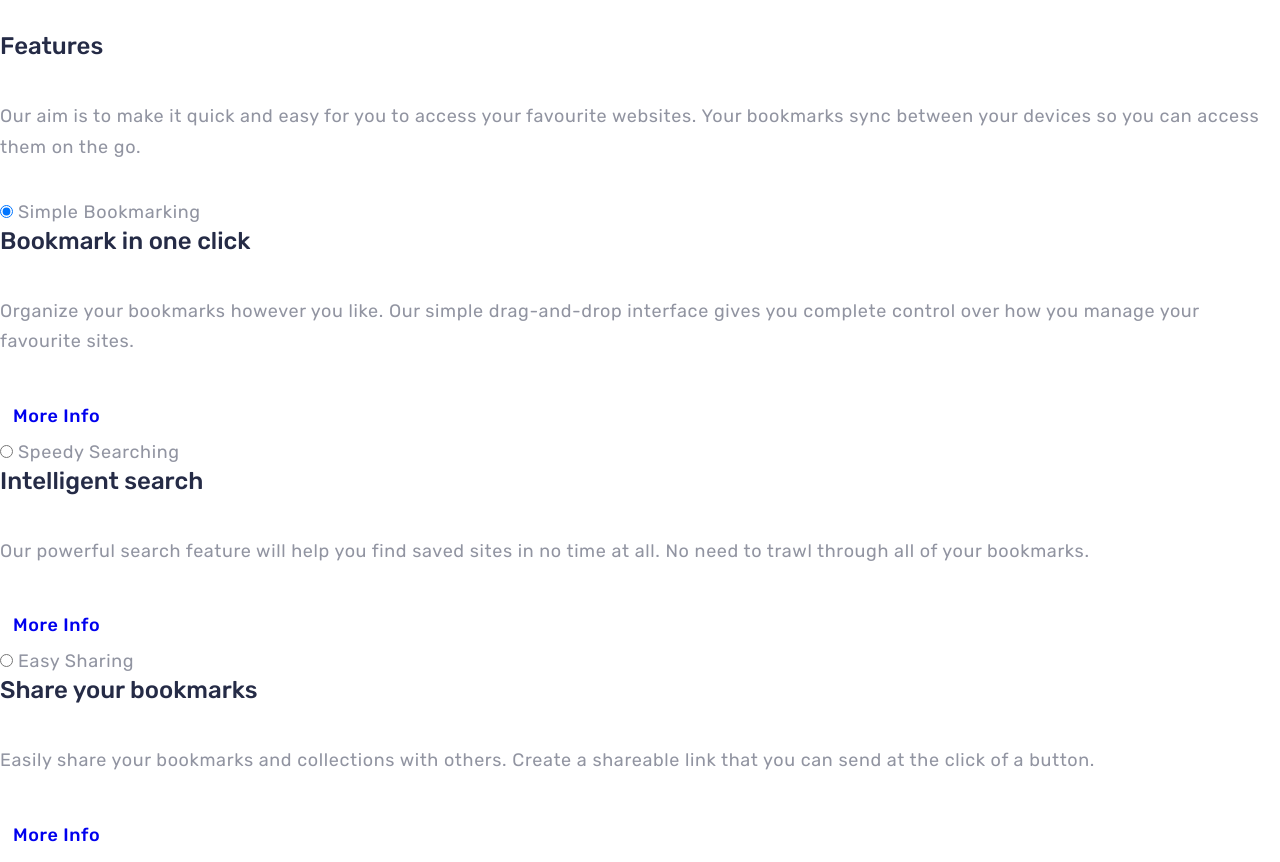
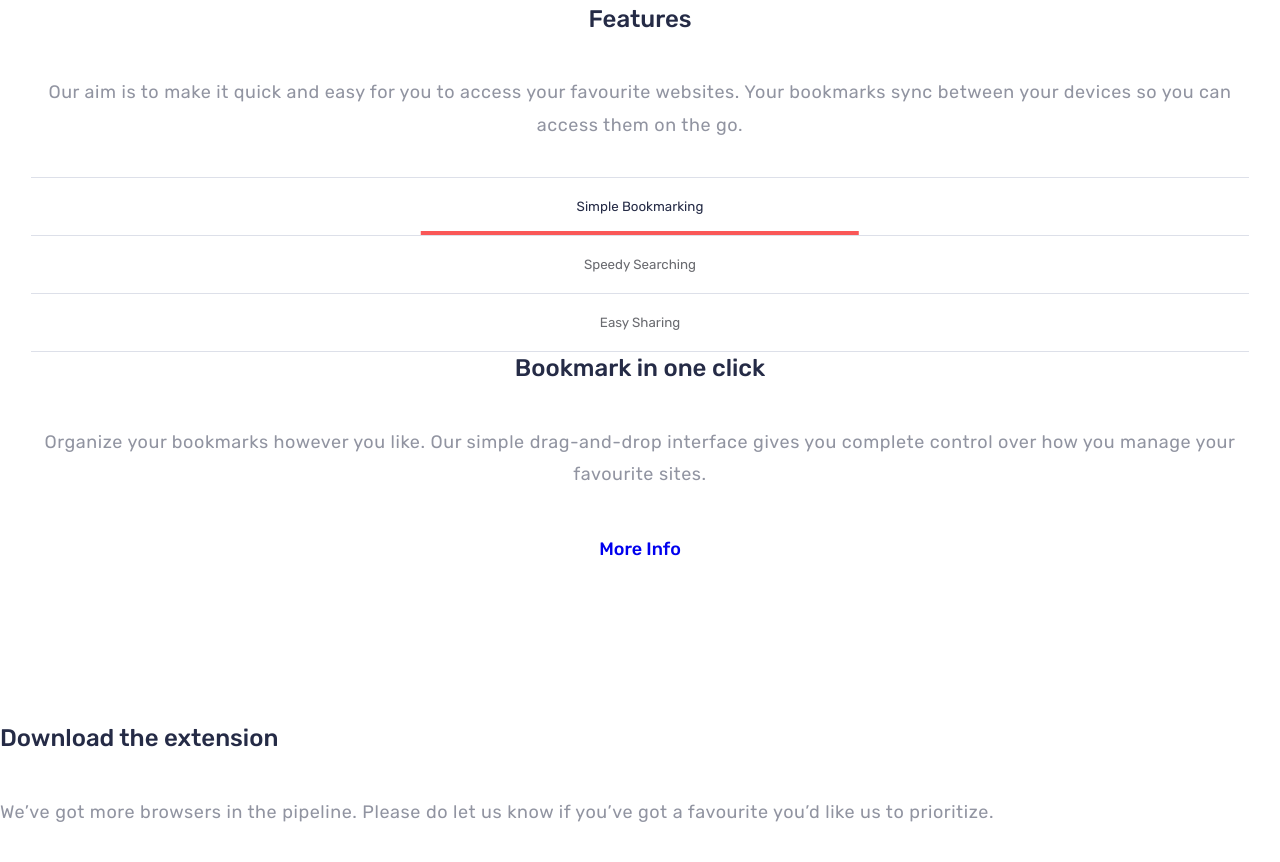
Before and after one commit to argelomnes/bookmark-landing-page, a website: page index.html in a window 1280 px wide. Shown: the part 801-1663 px from the top of the page. Drawn offline with Linux system fonts and the light colour scheme.

Commit message:
Features tab function and modify gulpfile.js

```diff
--- a/css/style.css
+++ b/css/style.css
@@ -1,16 +1,21 @@
-/* media queries */
 :root {
     /* colors */
     --soft-white: hsl(0, 0%, 96.86%);
     --soft-white-medium: #e5e7f4;
     --soft-white-dark: #f4f4f4;
+
     --soft-blue: hsl(231, 69%, 60%);
     --soft-blue-medium: hsl(231, 69%, 60%, 0.2);
     --soft-blue-dark: #5361b9;
+
     --soft-red: hsl(0, 94%, 66%);
-    --grayish-blue: hsl(229, 8%, 60%);
-    --very-dark-blue: hsl(229, 31%, 21%);
-    --very-dark-blue-transparent: hsla(229, 31%, 21%, 0.9);
+
+    --gray: #6a6b70;
+    --gray-blue: hsl(229, 8%, 60%);
+    --gray-blue-light: #dde0e9;
+
+    --dark-blue: hsl(229, 31%, 21%);
+    --dark-blue-transparent: hsla(229, 31%, 21%, 0.9);
 
     /* font-family */
     --font-sans: 'Rubik', sans-serif;
@@ -33,14 +38,15 @@ body {
     margin: 0;
 
     background-color: #fff;
+
     color: hsl(229, 8%, 60%);
-    color: var(--grayish-blue);
+
+    color: var(--gray-blue);
     font-family: 'Rubik', sans-serif;
     font-family: var(--font-sans);
     font-size: 1.4rem;
     font-weight: 400;
-    letter-spacing: 0.063rem;
-    line-height: 1.5;
+    line-height: 1.6;
     text-rendering: optimizeLegibility
 }
 @media (min-width: 750px) {
@@ -70,7 +76,18 @@ svg {
 
     fill: currentColor;
 }
+figure {
+    margin: 1.6rem 0;
+}
 /* alignments */
+.alignleft {
+    margin-right: 2.4rem;
+    float: left;
+}
+.alignright {
+    margin-left: 2.4rem;
+    float: right;
+}
 .aligncenter {
     display: block;
 
@@ -78,11 +95,28 @@ svg {
     margin-left: auto;
     clear: both;
 }
+.clearfix::before,
+.clearfix::after {
+    content: '';
+
+    display: table;
+
+    table-layout: fixed;
+}
+.clearfix::after {
+    clear: both;
+}
+.text-center {
+    text-align: center;
+}
 /* Hide visually and from screen readers */
 .hidden {
     display: none;
 }
 /* Hide visually and from screen readers, but maintain layout */
+.invisible {
+    visibility: hidden;
+}
 /* Hide only visually, but have it available for screen readers */
 .sr-only {
     position: absolute;
@@ -98,15 +132,28 @@ svg {
 
     white-space: nowrap;
 }
+.sr-only.focusable:active,
+.sr-only.focusable:focus {
+    position: static;
+
+    width: auto;
+    height: auto;
+    margin: 0;
+    overflow: visible;
+    clip: auto;
+
+    white-space: inherit;
+}
 /* Typography */
 h1,
 h2,
 h3 {
     margin-top: 0;
 
+    color: hsl(229, 31%, 21%);
+
+    color: var(--dark-blue);
     font-weight: 500;
-    color: hsl(229, 31%, 21%);
-    color: var(--very-dark-blue);
 }
 h1 {
     margin-bottom: 1.5rem;
@@ -123,11 +170,11 @@ h1 {
 }
     }
 h2 {
-    margin-bottom: 2.4rem;
+    margin-bottom: 1.2rem;
 
-    font-size: 1.8rem;
+    font-size: 2.4rem;
     letter-spacing: -0.001rem;
-    line-height: 1.25
+    line-height: 1.4
 }
 @media (min-width: 750px) {
 h2 {
@@ -142,9 +189,11 @@ h3 {
     line-height: 1.3;
 }
 p {
-    margin-top: 0;
+    margin-top: 3rem;
     margin-bottom: 3.6rem;
-    line-height: 1.7;
+
+    letter-spacing: 0.056rem;
+    line-height: 1.8;
 }
 button,
 input {
@@ -160,38 +209,51 @@ input {
     width: 14.8rem;
 }
 .btn {
+    display: block;
+
     height: 4.6rem;
-    padding: 0 1.3rem;
+    padding: 0 1.8rem;
+
     border-radius: 4px;
+
+    font-weight: 500;
     line-height: 4.6rem;
-    display: block;
-    font-weight: 500;
+
     cursor: pointer;
 }
 .btn-primary {
-    background-color: hsl(231, 69%, 60%);
-    background-color: var(--soft-blue);
-    color: #fff;
     border: solid 1px #5361b9;
     border: solid 1px var(--soft-blue-dark);
+
+    background-color: hsl(231, 69%, 60%);
+
+    background-color: var(--soft-blue);
+    box-shadow: 0 5px 8px 1px hsl(231, 69%, 60%, 0.2);
+    box-shadow: 0 5px 8px 1px var(--soft-blue-medium);
+
+    color: #fff;
     text-shadow: 0 1px 0 #5361b9;
     text-shadow: 0 1px 0 var(--soft-blue-dark);
-    box-shadow: 0 5px 8px 1px hsl(231, 69%, 60%, 0.2);
-    box-shadow: 0 5px 8px 1px var(--soft-blue-medium);
 }
 .btn-secondary {
-    background-color: hsl(0, 0%, 96.86%);
-    background-color: var(--soft-white);
-    color: hsl(229, 31%, 21%);
-    color: var(--very-dark-blue);
     border: solid 1px #f4f4f4;
     border: solid 1px var(--soft-white-dark);
+
+    background-color: hsl(0, 0%, 96.86%);
+
+    background-color: var(--soft-white);
+
+    color: hsl(229, 31%, 21%);
+
+    color: var(--dark-blue);
     text-shadow: 0 1px 0 #f4f4f4;
     text-shadow: 0 1px 0 var(--soft-white-dark);
 }
 .btn-group {
     display: flex;
+
     justify-content: space-between;
+
     max-width: 312px;
     margin: 0 auto;
 }
@@ -246,7 +308,7 @@ input {
 
         background: hsl(229, 31%, 21%);
 
-        background: var(--very-dark-blue);
+        background: var(--dark-blue);
     }
 /* hamburger animation */
 #nav:checked + .nav-toggle {
@@ -297,7 +359,7 @@ input {
 
     opacity: 0;
     background: hsla(229, 31%, 21%, 0.9);
-    background: var(--very-dark-blue-transparent);
+    background: var(--dark-blue-transparent);
 }
 .login {
     border: solid 2px #fff;
@@ -308,7 +370,7 @@ input {
 }
 .site-nav li {
         border-top: solid 1px hsl(229, 8%, 60%);
-        border-top: solid 1px var(--grayish-blue)
+        border-top: solid 1px var(--gray-blue)
     }
 .site-nav li:last-child {
             padding-top: 2.4rem;
@@ -337,3 +399,71 @@ section {
     max-width: 350px;
     margin: 0 -18px 55px;
 }
+.features {
+    text-align: center;
+}
+.tab {
+    display: flex;
+
+    flex-direction: column
+}
+.tab li {
+        border-top: solid 1px #dde0e9;
+        border-top: solid 1px var(--gray-blue-light)
+    }
+.tab li:last-child {
+            border-bottom: solid 1px #dde0e9;
+            border-bottom: solid 1px var(--gray-blue-light);
+        }
+.tab button {
+        display: block;
+        position: relative;
+
+        width: 100%;
+        height: 57px;
+
+        transition: 0.3s;
+
+        border: none;
+
+        background-color: inherit;
+
+        color: #6a6b70;
+
+        color: var(--gray);
+        line-height: 57px;
+
+        cursor: pointer
+    }
+.tab button:hover,
+        .tab button.active {
+            color: hsl(229, 31%, 21%);
+            color: var(--dark-blue);
+        }
+.tab button::before {
+            content: '';
+
+            position: absolute;
+            bottom: 0;
+            left: 50%;
+
+            width: 0;
+            height: 4px;
+
+            transform: translateX(-50%);
+            transition: width 0.1s ease-out;
+
+            background-color: hsl(0, 94%, 66%);
+
+            background-color: var(--soft-red);
+
+            will-change: width;
+        }
+.tab button.active::before,
+        .tab button:hover::before {
+            width: 36%;
+
+            color: hsl(229, 31%, 21%);
+
+            color: var(--dark-blue);
+        }
--- a/index.html
+++ b/index.html
@@ -23,6 +23,7 @@
             .attribution a {
                 color: hsl(228, 45%, 44%);
             }
+
         </style>
     </head>
 
@@ -128,33 +129,47 @@
             </div>
         </section>
 
-        <section>
+        <section class="features">
+            <div class="container">
                 <h2>Features</h2>
                 <p>
-                Our aim is to make it quick and easy for you to access your favourite websites. Your
-                bookmarks sync between your devices so you can access them on the go.
+                    Our aim is to make it quick and easy for you to access your favourite websites.
+                    Your bookmarks sync between your devices so you can access them on the go.
                 </p>
 
-            <div class="tabs">
-                <div class="tab">
-                    <input type="radio" name="tabgroup" id="tab-1" checked />
-                    <label for="tab-1">Simple Bookmarking</label>
-                    <div class="content">
+                <ul class="tab">
+                    <li>
+                        <button
+                            class="tablinks"
+                            onclick="openTab(event, 'tab-01')"
+                            id="defaultOpen"
+                        >
+                            Simple Bookmarking
+                        </button>
+                    </li>
+                    <li>
+                        <button class="tablinks" onclick="openTab(event, 'tab-02')">
+                            Speedy Searching
+                        </button>
+                    </li>
+                    <li>
+                        <button class="tablinks" onclick="openTab(event, 'tab-03')">
+                            Easy Sharing
+                        </button>
+                    </li>
+                </ul>
+
+                <div id="tab-01" class="tabcontent">
                     <h2>Bookmark in one click</h2>
                     <p>
-                            Organize your bookmarks however you like. Our simple drag-and-drop
-                            interface gives you complete control over how you manage your favourite
-                            sites.
+                        Organize your bookmarks however you like. Our simple drag-and-drop interface
+                        gives you complete control over how you manage your favourite sites.
                     </p>
 
                     <a href="#" class="btn">More Info</a>
                 </div>
-                </div>
 
-                <div class="tab">
-                    <input type="radio" name="tabgroup" id="tab-2" />
-                    <label for="tab-2">Speedy Searching</label>
-                    <div class="content">
+                <div id="tab-02" class="tabcontent">
                     <h2>Intelligent search</h2>
                     <p>
                         Our powerful search feature will help you find saved sites in no time at
@@ -163,19 +178,14 @@
 
                     <a href="#" class="btn">More Info</a>
                 </div>
-                </div>
 
-                <div class="tab">
-                    <input type="radio" name="tabgroup" id="tab-3" />
-                    <label for="tab-3">Easy Sharing</label>
-                    <div class="content">
+                <div id="tab-03" class="tabcontent">
                     <h2>Share your bookmarks</h2>
                     <p>
-                            Easily share your bookmarks and collections with others. Create a
-                            shareable link that you can send at the click of a button.
+                        Easily share your bookmarks and collections with others. Create a shareable
+                        link that you can send at the click of a button.
                     </p>
                     <a href="#" class="btn">More Info</a>
-                    </div>
                 </div>
             </div>
         </section>
@@ -326,5 +336,6 @@
     Coded by <a href="https://twitter.com/css_override">Argel&nbsp;Omnes</a>.
 </p> -->
         </footer>
+        <script src="js/scripts.js"></script>
     </body>
 </html>
--- /dev/null
+++ b/js/scripts.js
@@ -0,0 +1,18 @@
+/* Features tab
+--------------------------------------------*/
+function openTab(evt, tabNumber) {
+    var i, tabcontent, tablinks;
+    tabcontent = document.getElementsByClassName('tabcontent');
+    for (i = 0; i < tabcontent.length; i++) {
+        tabcontent[i].style.display = 'none';
+    }
+    tablinks = document.getElementsByClassName('tablinks');
+    for (i = 0; i < tablinks.length; i++) {
+        tablinks[i].className = tablinks[i].className.replace(' active', '');
+    }
+    document.getElementById(tabNumber).style.display = 'block';
+    evt.currentTarget.className += ' active';
+}
+
+// Get the element with id="defaultOpen" and click on it
+document.getElementById('defaultOpen').click();
--- a/postcss/_base.css
+++ b/postcss/_base.css
@@ -15,12 +15,12 @@ body {
     margin: 0;
 
     background-color: #fff;
-    color: var(--grayish-blue);
+
+    color: var(--gray-blue);
     font-family: var(--font-sans);
     font-size: 1.4rem;
     font-weight: 400;
-    letter-spacing: 0.063rem;
-    line-height: 1.5;
+    line-height: 1.6;
     text-rendering: optimizeLegibility;
 
     @media (--tablet) {
@@ -139,8 +139,8 @@ h2,
 h3 {
     margin-top: 0;
 
+    color: var(--dark-blue);
     font-weight: 500;
-    color: var(--very-dark-blue);
 }
 
 h1 {
@@ -158,11 +158,11 @@ h1 {
 }
 
 h2 {
-    margin-bottom: 2.4rem;
+    margin-bottom: 1.2rem;
 
-    font-size: 1.8rem;
+    font-size: 2.4rem;
     letter-spacing: -0.001rem;
-    line-height: 1.25;
+    line-height: 1.4;
 
     @media (--tablet) {
         margin-bottom: 4rem;
@@ -178,9 +178,11 @@ h3 {
 }
 
 p {
-    margin-top: 0;
+    margin-top: 3rem;
     margin-bottom: 3.6rem;
-    line-height: 1.7;
+
+    letter-spacing: 0.056rem;
+    line-height: 1.8;
 }
 
 button,
--- /dev/null
+++ b/postcss/_breakpoints.css
@@ -0,0 +1,5 @@
+@custom-media --phone-s (width >= 375px);
+@custom-media --phone (width >= 500px);
+@custom-media --tablet (width >= 750px);
+@custom-media --laptop (width >= 992px);
+@custom-media --desktop (width >= 1200px);
--- a/postcss/_components.css
+++ b/postcss/_components.css
@@ -9,33 +9,43 @@
 }
 
 .btn {
+    display: block;
+
     height: 4.6rem;
-    padding: 0 1.3rem;
+    padding: 0 1.8rem;
+
     border-radius: 4px;
+
+    font-weight: 500;
     line-height: 4.6rem;
-    display: block;
-    font-weight: 500;
+
     cursor: pointer;
 }
 
 .btn-primary {
+    border: solid 1px var(--soft-blue-dark);
+
     background-color: var(--soft-blue);
+    box-shadow: 0 5px 8px 1px var(--soft-blue-medium);
+
     color: #fff;
-    border: solid 1px var(--soft-blue-dark);
     text-shadow: 0 1px 0 var(--soft-blue-dark);
-    box-shadow: 0 5px 8px 1px var(--soft-blue-medium);
 }
 
 .btn-secondary {
+    border: solid 1px var(--soft-white-dark);
+
     background-color: var(--soft-white);
-    color: var(--very-dark-blue);
-    border: solid 1px var(--soft-white-dark);
+
+    color: var(--dark-blue);
     text-shadow: 0 1px 0 var(--soft-white-dark);
 }
 
 .btn-group {
     display: flex;
+
     justify-content: space-between;
+
     max-width: 312px;
     margin: 0 auto;
 }
--- a/postcss/_content.css
+++ b/postcss/_content.css
@@ -11,3 +11,69 @@ section {
     max-width: 350px;
     margin: 0 -18px 55px;
 }
+
+.features {
+    text-align: center;
+}
+
+.tab {
+    display: flex;
+
+    flex-direction: column;
+
+    & li {
+        border-top: solid 1px var(--gray-blue-light);
+
+        &:last-child {
+            border-bottom: solid 1px var(--gray-blue-light);
+        }
+    }
+
+    & button {
+        display: block;
+        position: relative;
+
+        width: 100%;
+        height: 57px;
+
+        transition: 0.3s;
+
+        border: none;
+
+        background-color: inherit;
+
+        color: var(--gray);
+        line-height: 57px;
+
+        cursor: pointer;
+
+        &:hover,
+        &.active {
+            color: var(--dark-blue);
+        }
+
+        &::before {
+            content: '';
+
+            position: absolute;
+            bottom: 0;
+            left: 50%;
+
+            width: 0;
+            height: 4px;
+
+            transform: translateX(-50%);
+            transition: width 0.1s ease-out;
+
+            background-color: var(--soft-red);
+
+            will-change: width;
+        }
+        &.active::before,
+        &:hover::before {
+            width: 36%;
+
+            color: var(--dark-blue);
+        }
+    }
+}
--- a/postcss/_site-header.css
+++ b/postcss/_site-header.css
@@ -44,7 +44,7 @@
         width: 1.8rem;
         height: 0.3rem;
 
-        background: var(--very-dark-blue);
+        background: var(--dark-blue);
     }
 }
 
@@ -103,7 +103,7 @@
     transition: 0.3s cubic-bezier(0.94, 0.06, 0.61, 0.92);
 
     opacity: 0;
-    background: var(--very-dark-blue-transparent);
+    background: var(--dark-blue-transparent);
 }
 
 .login {
@@ -115,7 +115,7 @@
     margin-top: 4rem;
 
     & li {
-        border-top: solid 1px var(--grayish-blue);
+        border-top: solid 1px var(--gray-blue);
 
         &:last-child {
             padding-top: 2.4rem;
--- a/postcss/_variables.css
+++ b/postcss/_variables.css
@@ -1,22 +1,21 @@
-/* media queries */
-@custom-media --phone-s (width >= 375px);
-@custom-media --phone (width >= 500px);
-@custom-media --tablet (width >= 750px);
-@custom-media --laptop (width >= 992px);
-@custom-media --desktop (width >= 1200px);
-
 :root {
     /* colors */
     --soft-white: hsl(0, 0%, 96.86%);
     --soft-white-medium: #e5e7f4;
     --soft-white-dark: #f4f4f4;
+
     --soft-blue: hsl(231, 69%, 60%);
     --soft-blue-medium: hsl(231, 69%, 60%, 0.2);
     --soft-blue-dark: #5361b9;
+
     --soft-red: hsl(0, 94%, 66%);
-    --grayish-blue: hsl(229, 8%, 60%);
-    --very-dark-blue: hsl(229, 31%, 21%);
-    --very-dark-blue-transparent: hsla(229, 31%, 21%, 0.9);
+
+    --gray: #6a6b70;
+    --gray-blue: hsl(229, 8%, 60%);
+    --gray-blue-light: #dde0e9;
+
+    --dark-blue: hsl(229, 31%, 21%);
+    --dark-blue-transparent: hsla(229, 31%, 21%, 0.9);
 
     /* font-family */
     --font-sans: 'Rubik', sans-serif;
--- a/postcss/main.css
+++ b/postcss/main.css
@@ -1,3 +1,4 @@
+@import '_breakpoints';
 @import '_variables';
 @import '_base';
 @import '_components';
```
Also changed, not shown: gulpfile.js (+10 -8 lines). Lines whose indentation alone changed are shown as unchanged.
